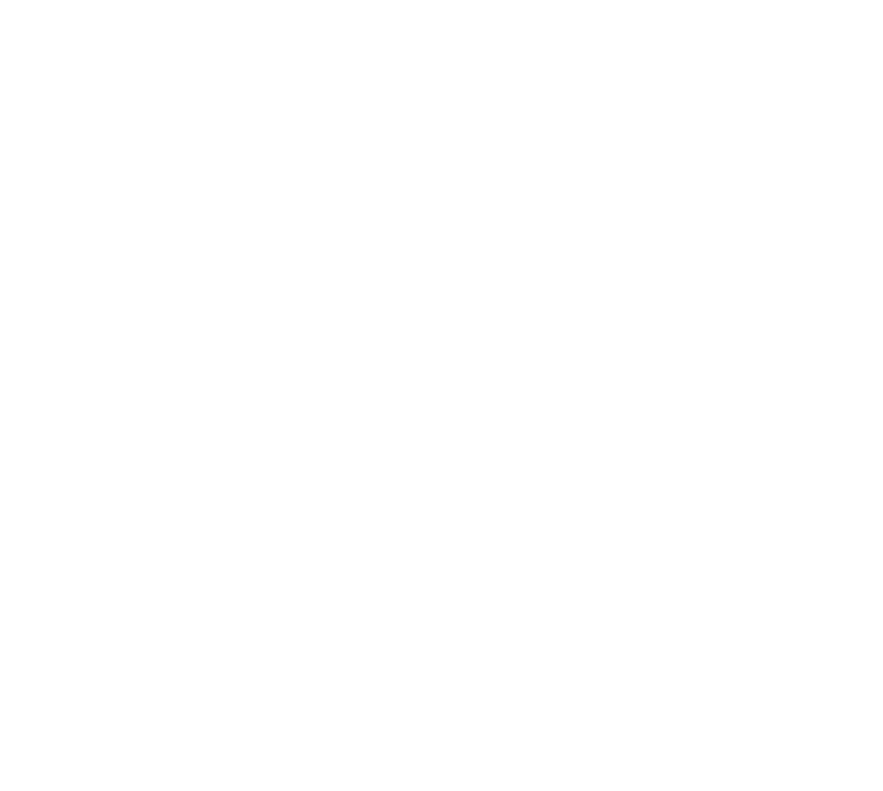
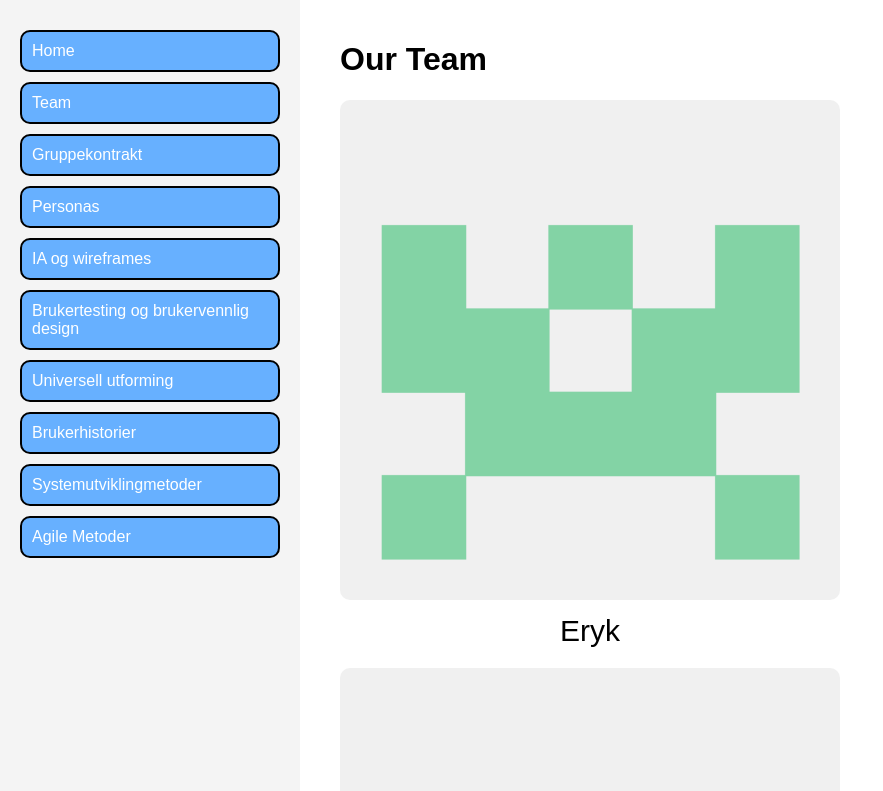
Before and after one commit to Eryk404/personal-website, a plain HTML site: page team.html in a window 1280 px wide. Shown: the top 791 px of the page, without its empty margins (0-883 px from the left). Drawn offline with Linux system fonts and the light colour scheme.

Commit message:
Big Update

```diff
--- a/team.html
+++ b/team.html
@@ -0,0 +1,117 @@
+<!DOCTYPE html>
+<html lang="no">
+<head>
+    <meta charset="UTF-8">
+    <meta name="viewport" content="width=device-width, initial-scale=1.0">
+    <title>Team</title>
+    <style>
+        body {
+            margin: 0;
+            font-family: Arial, sans-serif;
+            display: flex;
+        }
+
+        .sidebar {
+            width: 300px;
+            background-color: #f4f4f4;
+            height: 100vh;
+            padding: 20px;
+            box-sizing: border-box;
+            position: fixed;
+        }
+
+        .sidebar button {
+            display: block;
+            width: 100%;
+            padding: 10px;
+            margin: 10px 0;
+            background-color: #67b0ff;
+            color: white;
+            border: 2px solid black;
+            border-radius: 10px;
+            cursor: pointer;
+            text-align: left;
+            font-size: 16px;
+        }
+
+        .sidebar button:hover {
+            background-color: #0056b3;
+        }
+
+        .content {
+            margin-left: 320px;
+            padding: 20px;
+            flex-grow: 1;
+        }
+
+        .team-container {
+            display: flex;
+            gap: 20px;
+            flex-wrap: wrap;
+        }
+
+        .team-member {
+            text-align: center;
+        }
+
+        .team-member img {
+            width: 500px;
+            height: 500px;
+            object-fit: cover;
+            border-radius: 10px;
+            cursor: pointer;
+            transition: transform 0.3s;
+        }
+
+        .team-member img:hover {
+            transform: scale(1.05);
+        }
+
+        .team-member p {
+            margin: 10px 0 0;
+            font-size: 30px;
+        }
+
+        @media (max-width: 600px) {
+            .sidebar {
+                width: 100%;
+                height: auto;
+                position: relative;
+            }
+
+            .content {
+                margin-left: 0;
+            }
+        }
+    </style>
+</head>
+<body>
+    <div class="sidebar">
+        <button onclick="window.location.href='index.html'">Home</button>
+        <button onclick="window.location.href='team.html'">Team</button>
+        <button onclick="window.location.href='gruppekontrakt.html'">Gruppekontrakt</button>
+        <button onclick="window.location.href='personas.html'">Personas</button>
+        <button onclick="window.location.href='iw.html'">IA og wireframes</button>
+        <button onclick="window.location.href='bbd.html'">Brukertesting og brukervennlig design</button>
+        <button onclick="window.location.href='universellutforming.html'">Universell utforming</button>
+        <button onclick="window.location.href='brukerhistorier.html'">Brukerhistorier</button>
+        <button onclick="window.location.href='systemutviklingmetoder.html'">Systemutviklingmetoder</button>
+        <button onclick="window.location.href='agilemetoder.html'">Agile Metoder</button>
+    </div>
+    </div>
+    <div class="content">
+        <h1>Our Team</h1>
+        <div class="team-container">
+            <div class="team-member">
+                <a href="member1.html"><img src="teampictures/teammember1.png" alt="Team Member 1"></a>
+                <p>Eryk</p>
+            </div>
+            <div class="team-member">
+                <a href="member2.html"><img src="teampictures/teammember2.png" alt="Team Member 2"></a>
+                <p>Franc</p>
+            </div>
+        </div>
+    </div>
+
+</body>
+</html>
```
Also changed, not shown: index.html (line endings or trailing spaces), teampictures/teammember1.png (added), teampictures/teammember2.png (added).
